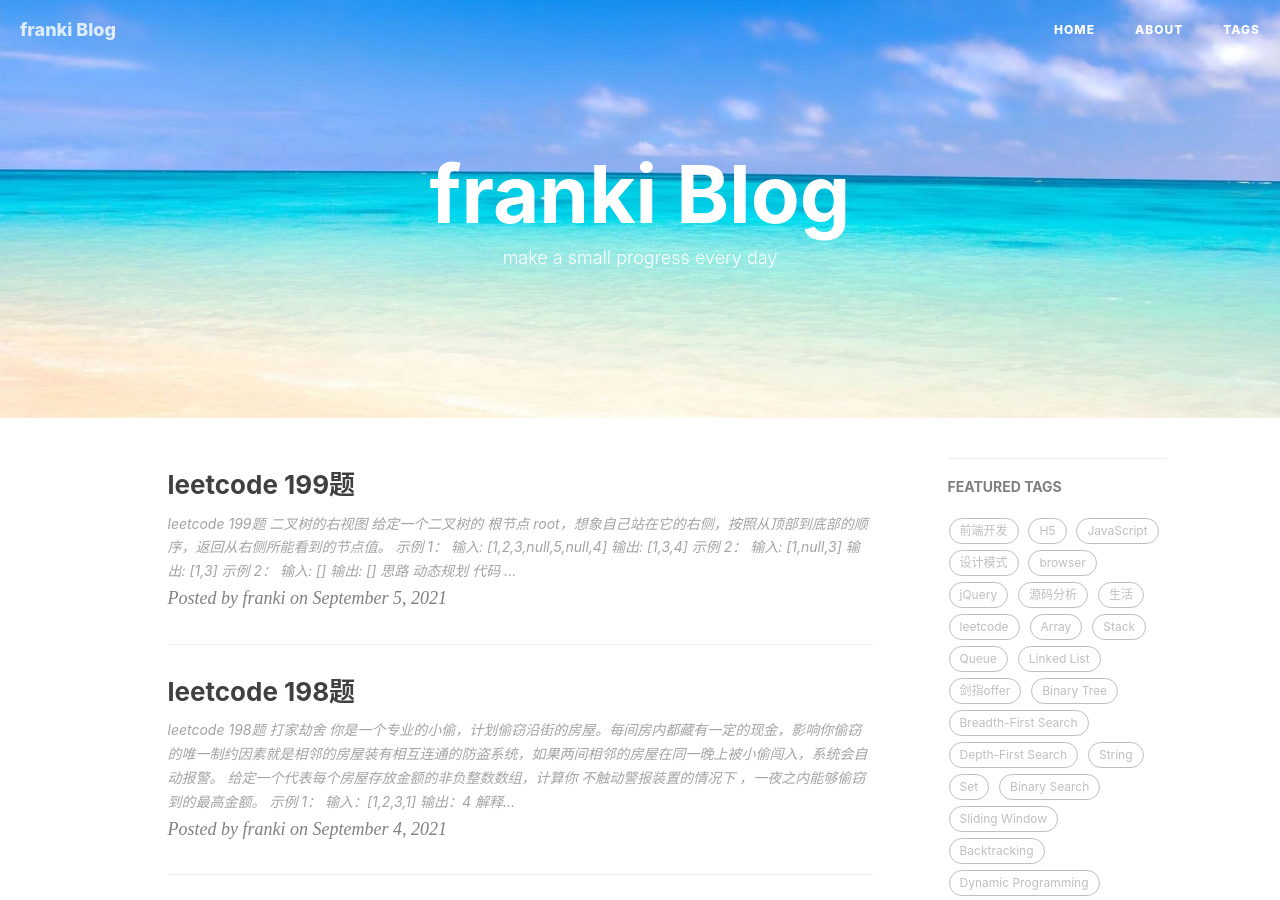
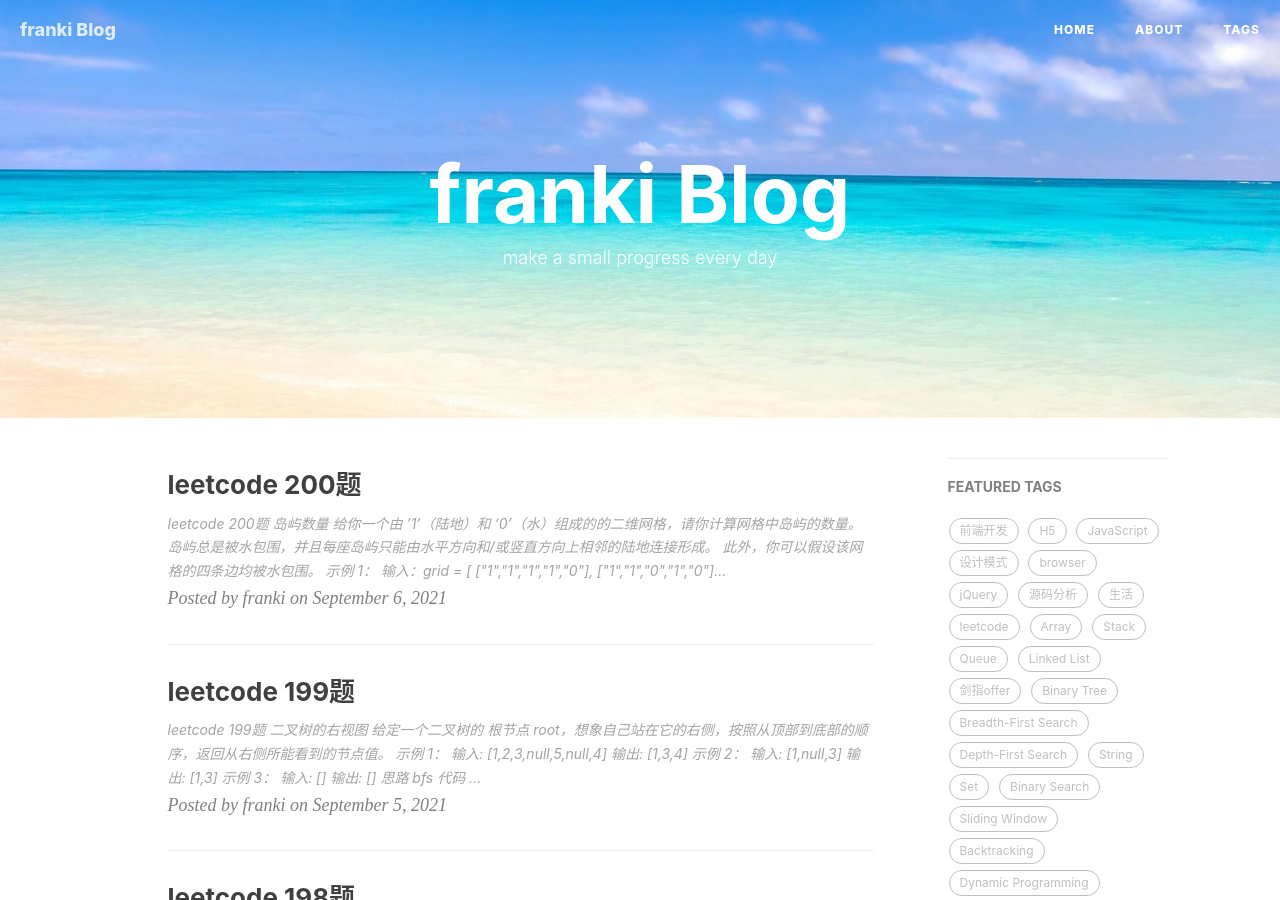
Before and after one commit to NikFranki/NikFranki.github.io, a Jekyll site: the page built from index.html, in a window 1280 px wide and 900 px high. Built offline with Jekyll 4.4.1, drawn with Linux system fonts in a browser that asks for light colours; nearby versions of some CDN libraries; the list of posts is cut into pages by our own code; comment, search, counter and statistics services are not loaded; some of the changed text lies outside the part shown.

Commit message:
feat: add leetcode 200

````diff
--- a/_posts/2021-09-05-leetcode199.md
+++ b/_posts/2021-09-05-leetcode199.md
@@ -29,7 +29,7 @@ tags:
 输出: [1,3]
 ```
 
-示例 2：
+示例 3：
 
 ```bash
 输入: []
@@ -38,7 +38,7 @@ tags:
 
 ### 思路
 
-动态规划
+bfs
 
 ### 代码
 
--- /dev/null
+++ b/_posts/2021-09-06-leetcode200.md
@@ -0,0 +1,83 @@
+---
+layout:     post
+title:      "leetcode 200题"
+subtitle:   ""
+date:       2021-09-06
+author:     "franki"
+catalog: true
+tags:
+    - leetcode
+    - Binary Tree
+    - Breadth-First Search
+---
+
+## leetcode 200题 岛屿数量
+
+给你一个由 '1'（陆地）和 '0'（水）组成的的二维网格，请你计算网格中岛屿的数量。
+
+岛屿总是被水包围，并且每座岛屿只能由水平方向和/或竖直方向上相邻的陆地连接形成。
+
+此外，你可以假设该网格的四条边均被水包围。
+
+示例 1：
+
+```bash
+输入：grid = [
+  ["1","1","1","1","0"],
+  ["1","1","0","1","0"],
+  ["1","1","0","0","0"],
+  ["0","0","0","0","0"]
+]
+输出：1
+```
+
+示例 2：
+
+```bash
+输入：grid = [
+  ["1","1","0","0","0"],
+  ["1","1","0","0","0"],
+  ["0","0","1","0","0"],
+  ["0","0","0","1","1"]
+]
+输出：3
+```
+
+### 思路
+
+dfs
+
+### 代码
+
+```js
+ // 注意题意 连续大陆就是一个岛屿
+ // 遍历二维数组，每当遇到1开启搜索模式，从当前节点向左/右/上/下，每次分别移动一步，如果是1则替换为0
+var numIslands = function(grid) {
+  function dfs(grid,i,j){
+    // 递归终止条件
+    if(i<0||i>=grid.length||j<0||j>=grid[0].length||grid[i][j]==='0'){
+       return
+    }
+    grid[i][j]='0' // 走过的标记为0
+    dfs(grid, i + 1, j)
+    dfs(grid, i, j + 1)
+    dfs(grid, i - 1, j)
+    dfs(grid, i, j - 1)
+  }
+  let count=0
+  for(let i=0;i<grid.length;i++){
+      for(let j=0;j<grid[0].length;j++){
+          if(grid[i][j]==='1'){
+              dfs(grid,i,j)
+              count++
+          }
+      }
+  }
+ return count
+};
+```
+
+### 复杂度分析
+
+- 时间复杂度：O(N^2)
+- 空间复杂度：O(1)
````
